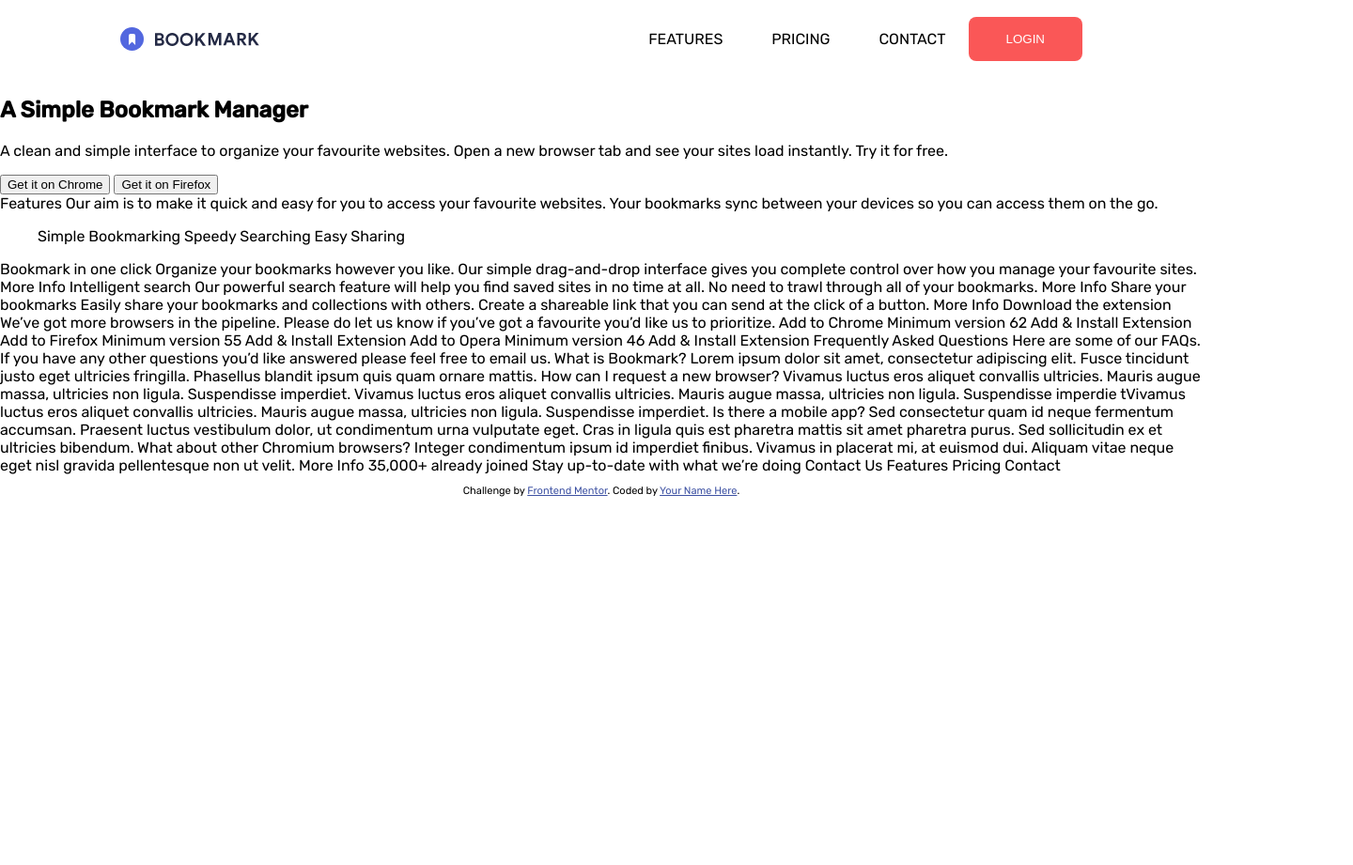
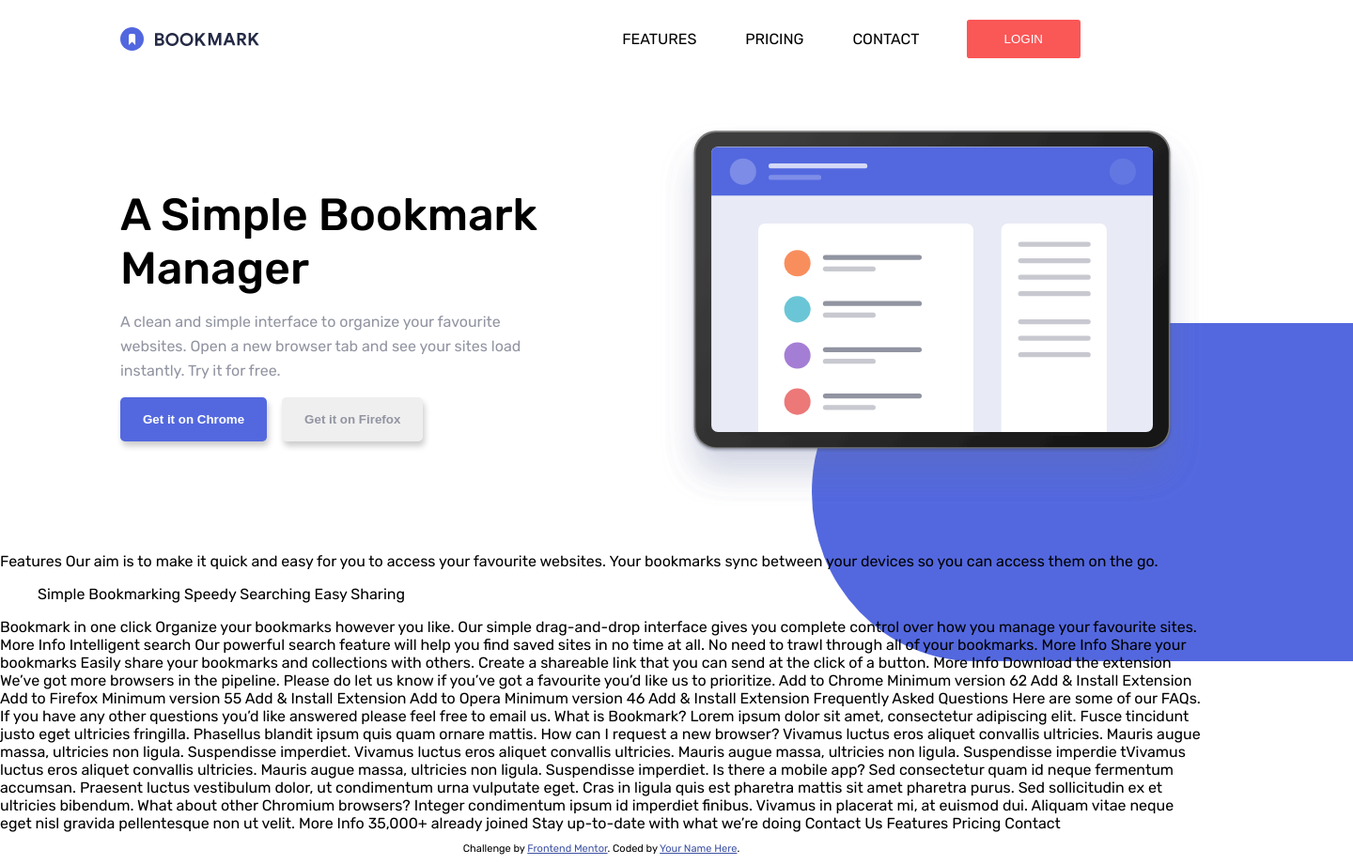
Before and after one commit to dianagatcan/bookmark-landing-page, a plain HTML site: page index.html in a window 1280 px wide. Shown: the whole page at 94% size, 1440 px wide, since content can reach past the window. Before the commit the page ends 800 px from the top, so only its background shows below. Drawn offline with Linux system fonts and the light colour scheme.

Commit message:
Add Hero Section + styles

```diff
--- a/index.html
+++ b/index.html
@@ -25,11 +25,17 @@
         <a href="/login"><button class="login">LOGIN</button></a>
     </header>
         <main>
-            <section>
-                <h1>A Simple Bookmark Manager</h1>
-                <p>A clean and simple interface to organize your favourite websites. Open a new browser tab and see your sites load instantly. Try it for free.</p>
-                <button>Get it on Chrome</button>
-                <button>Get it on Firefox</button>
+            <section class="hero-section">
+                <div class="hero-content">
+                    <h1>A Simple Bookmark Manager</h1>
+                    <p>A clean and simple interface to organize your favourite websites. Open a new browser tab and see your sites load instantly. Try it for free.</p>
+                    <div class="hero-button">
+                        <button class="button-chrome">Get it on Chrome</button>
+                        <button class="button-firefox">Get it on Firefox</button>
+                    </div>
+                </div>
+                <img class="hero-image" src="images/illustration-hero.svg" alt="bookmark logo">
+                <div class="hero-shape"></div>
             </section>
 
 
--- a/styles.css
+++ b/styles.css
@@ -13,6 +13,8 @@ body {
     align-items: center;
     text-align: center; */
   }
+
+/*--------Header------------*/
 
   header{
     display: flex;
@@ -50,10 +52,102 @@ body {
   }
 
   .login{
-    padding: 1rem 2.5rem;
+    padding: 0.8rem 2.5rem;
     background-color: hsl(0, 94%, 66%);
-    border: none;
-    border-radius: 0.5rem;
+    border: 2px solid hsl(0, 100%, 100%);
+    border-radius: 0.3rem;
     cursor: pointer;
     color: hsl(0, 100%, 100%);
+    margin-left: 1.5rem;
   }
+
+  .login:hover{
+    background-color: hsl(0, 100%, 100%);
+    color: hsl(0, 94%, 66%);
+    border: 2px solid hsl(0, 94%, 66%);
+  }
+
+  /*--------Hero Section------------*/
+  .hero-section{
+    display: flex;
+    padding: 3rem 0 3rem 10%;
+  }
+
+  .hero-content{
+    display: flex;
+    justify-content: center;
+    flex-direction: column;
+    width: 50%;
+    padding-right: 10%;
+  }
+
+  .hero-content h1{
+    font-size: 3rem;
+    font-weight: 500;
+    margin: 0;
+  }
+
+  .hero-section img{
+    width: 50%;
+  }
+
+  .hero-content p{
+    color: hsl(229, 8%, 60%);
+    line-height: 1.6;
+  }
+
+  .hero-button{
+    display:flex;
+    justify-content: flex-start;
+  }
+
+  .hero-button button{
+    padding: 1rem 1.5rem;
+    cursor: pointer;
+    font-weight: bold;
+    box-shadow: 2px 5px 6px rgba(0, 0, 0, 0.2);
+    border-radius: 0.3rem;
+    border: none;
+  }
+
+  .button-chrome{
+    margin-right: 1rem;
+    color:hsl(0, 100%, 100%);
+    background-color: hsl(231, 69%, 60%);
+  }
+
+  .button-firefox{
+    color: hsl(229, 8%, 60%);
+  }
+
+  .button-chrome:hover{
+    color: hsl(231, 69%, 60%);
+    border: 2px solid hsl(231, 69%, 60%);
+  }
+
+  .button-firefox:hover{
+    color: hsl(229, 31%, 21%);
+    border: 2px solid hsl(229, 31%, 21%);
+}
+
+.button-chrome:hover, .button-firefox:hover{
+    background-color: hsl(0, 100%, 100%);
+    transition: all 0.3s ease 0s;
+}
+
+.hero-image{
+    width: 100%;
+}
+
+.hero-shape{
+    content: "";
+    position: absolute;
+    right: -10rem;
+    bottom: 6rem;
+    width: 45%;
+    height: 45%;
+    background: hsl(231, 69%, 60%);
+    z-index: -1;
+    border-top-left-radius: 30% 50%;
+    border-bottom-left-radius: 30% 50%;
+}
```
